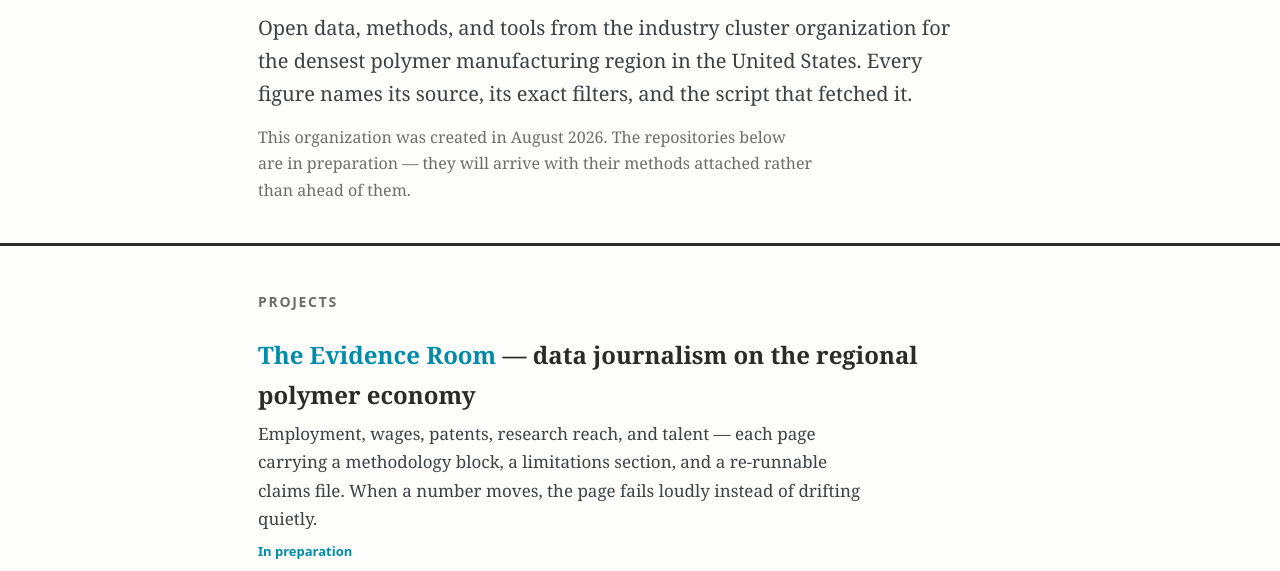
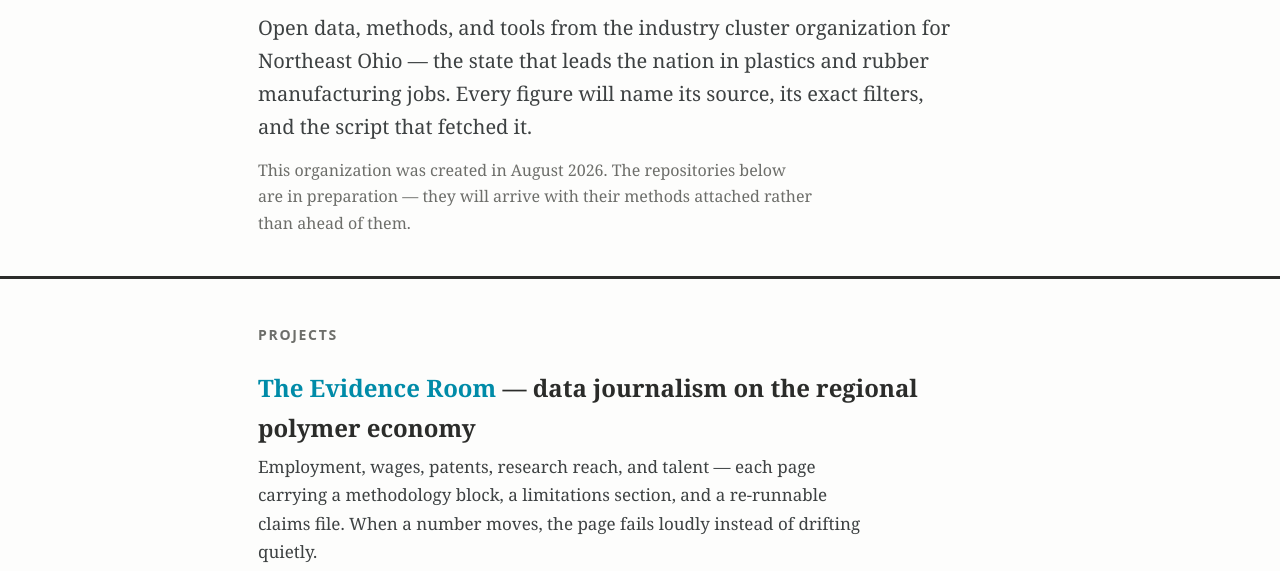
Before and after one commit to polymerindustrycluster/polymerindustrycluster.github.io, a plain HTML site: page index.html in a window 1280 px wide. Shown: the part 213-784 px from the top of the page. Drawn offline with Linux system fonts and the light colour scheme.

Commit message:
Source the headline claim, add license, rewrite README (drop template residue)

```diff
--- a/index.html
+++ b/index.html
@@ -47,8 +47,9 @@
   <p class="kicker">Polymer Industry Cluster · Northeast Ohio</p>
   <h1>The work, with the working shown.</h1>
   <p class="stand">Open data, methods, and tools from the industry cluster organization for
-  the densest polymer manufacturing region in the United States. Every figure names its
-  source, its exact filters, and the script that fetched it.</p>
+  Northeast Ohio — the state that leads the nation in plastics and rubber manufacturing
+  jobs. Every figure will name its source, its exact filters, and the script that fetched
+  it.</p>
   <p class="stand" style="font-size:16px;color:var(--muted);margin-top:14px">This
   organization was created in August 2026. The repositories below are in preparation —
   they will arrive with their methods attached rather than ahead of them.</p>
```
Also changed, not shown: 2 other files.
